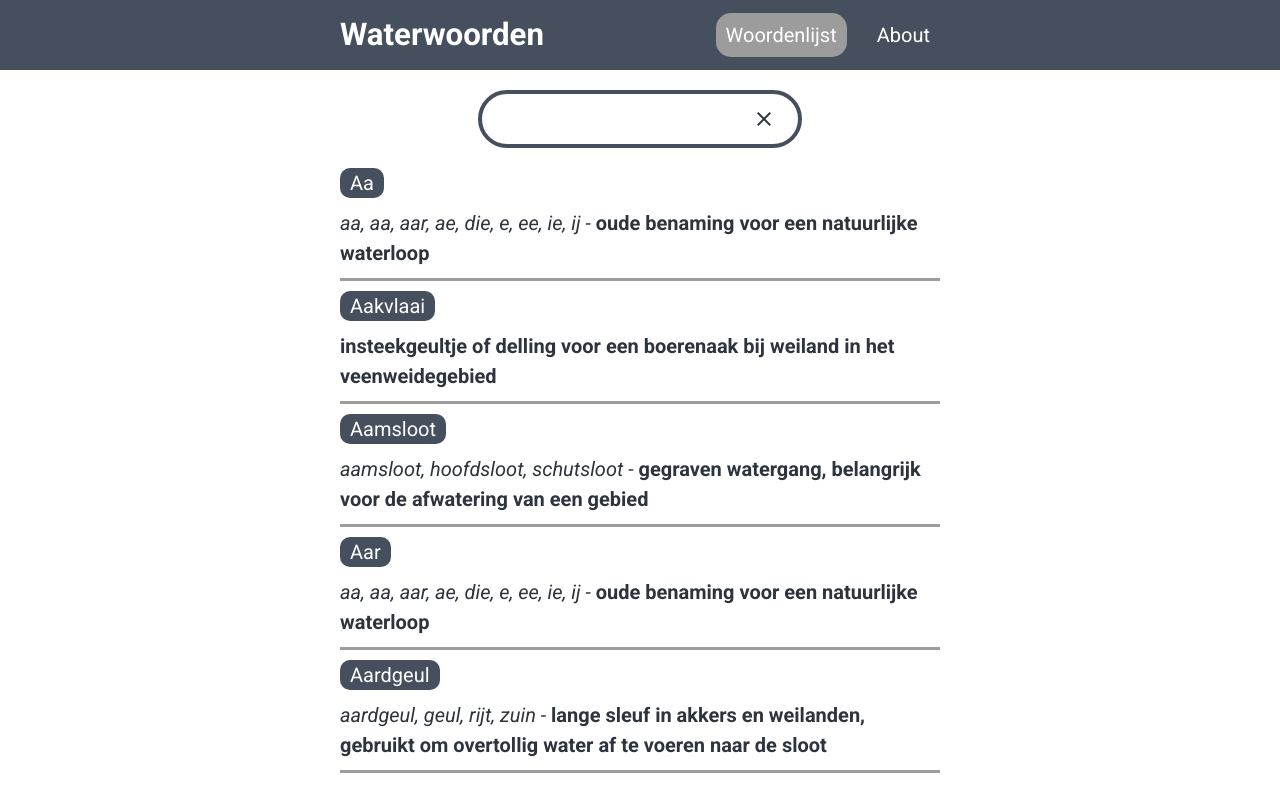
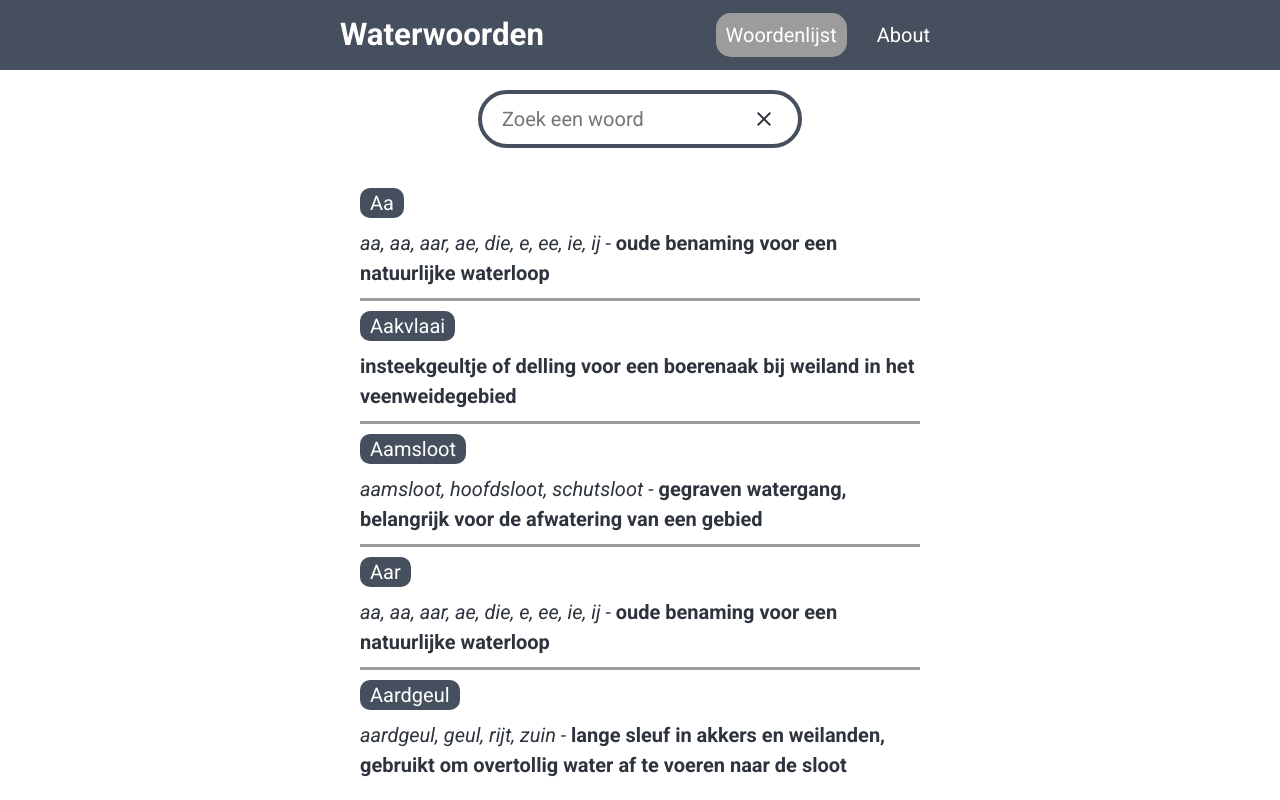
Before and after one commit to AramWondergem/waterwoorden, an Angular app: page /list in a window 1280 px wide. Built offline with nearby package versions, Linux system fonts and the light colour scheme; a web font is replaced by a local one.

Commit message:
finished list page

```diff
--- a/src/app/components/header/header.component.css
+++ b/src/app/components/header/header.component.css
@@ -17,7 +17,7 @@
   color: var(--color-white) ;
 }
 
-@media screen and (max-width: 760px) {
+@media screen and (max-width: 768px) {
   .show {
     display: none;
   }
--- a/src/app/components/list-page/list-page.component.css
+++ b/src/app/components/list-page/list-page.component.css
@@ -10,7 +10,7 @@
   display: flex;
   flex-direction: column;
   flex: 1 0;
-  overflow: scroll;
+
 }
 
 .list--word {
@@ -25,8 +25,16 @@
   display: flex;
   flex-direction: column;
   flex: 1 0 0;
-  overflow: scroll;
-  padding: var(--margin-innerbox) 0;
+  overflow-y: scroll;
+  overflow-x: hidden;
+  padding-bottom: var(--margin-innerbox) 0;
+
+}
+
+@media screen and (min-width: 768px) {
+  .list--wrapper {
+    padding: var(--margin-innerbox);
+  }
 }
 
 .list--list-item {
@@ -57,6 +65,7 @@
   padding: 0.5em;
   border: 4px solid var(--color-primary);
   border-radius: 90px;
+  margin-bottom: var(--margin-innerbox);
 }
 
 .input-container:focus-within {
--- a/src/app/components/list-page/list-page.component.html
+++ b/src/app/components/list-page/list-page.component.html
@@ -1,7 +1,7 @@
 <div class="outerbox">
   <div class="innerbox" *ngIf="waterWordsList.length > 0">
     <div class="input-container">
-      <input type="text" name="search" id="search" placeholder="" [(ngModel)]="searchTerm"
+      <input type="text" name="search" id="search" placeholder="Zoek een woord" [(ngModel)]="searchTerm"
              (keyup)="onKeyUp()" #inputField>
       <span class="close-button material-symbols-outlined" (click)="clearInput(inputField)">close</span>
     </div>
--- a/src/app/components/list-page/list-page.component.ts
+++ b/src/app/components/list-page/list-page.component.ts
@@ -68,6 +68,7 @@ export class ListPageComponent {
   clearInput(inputField: HTMLInputElement): void {
     this.searchTerm = '';
     inputField.focus(); // Optionally, focus the input field after clearing
+    this.searchTermStream.next(this.searchTerm);
   }
 
 }
```
